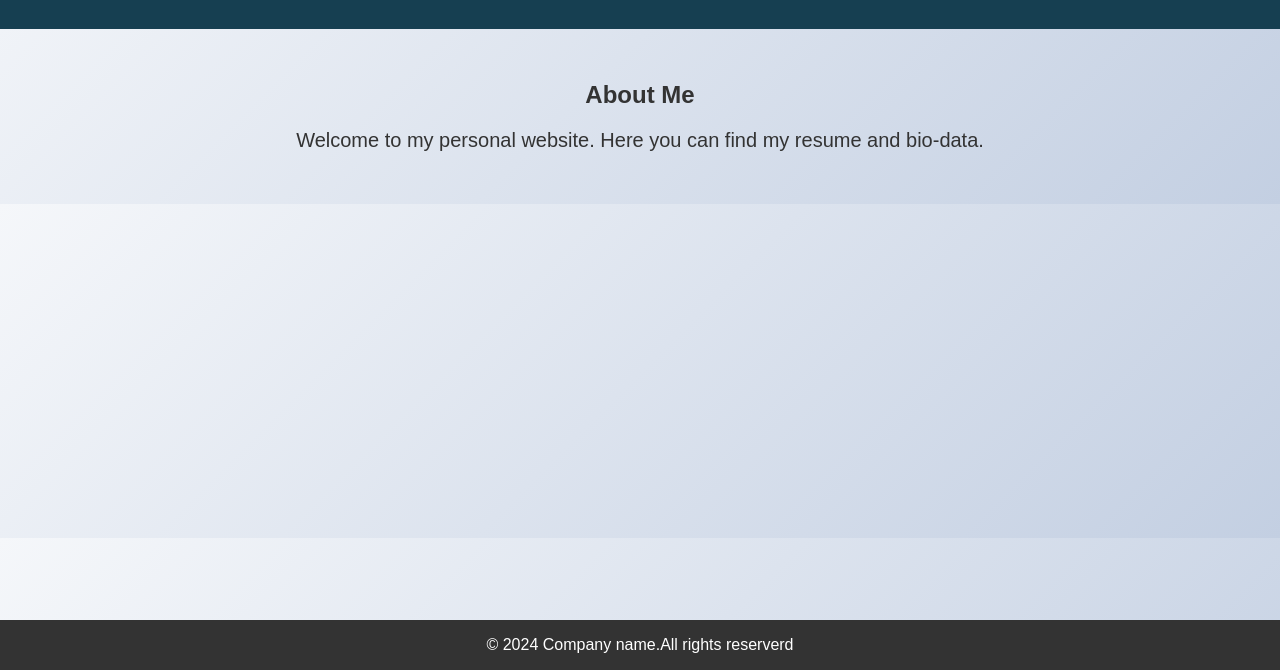
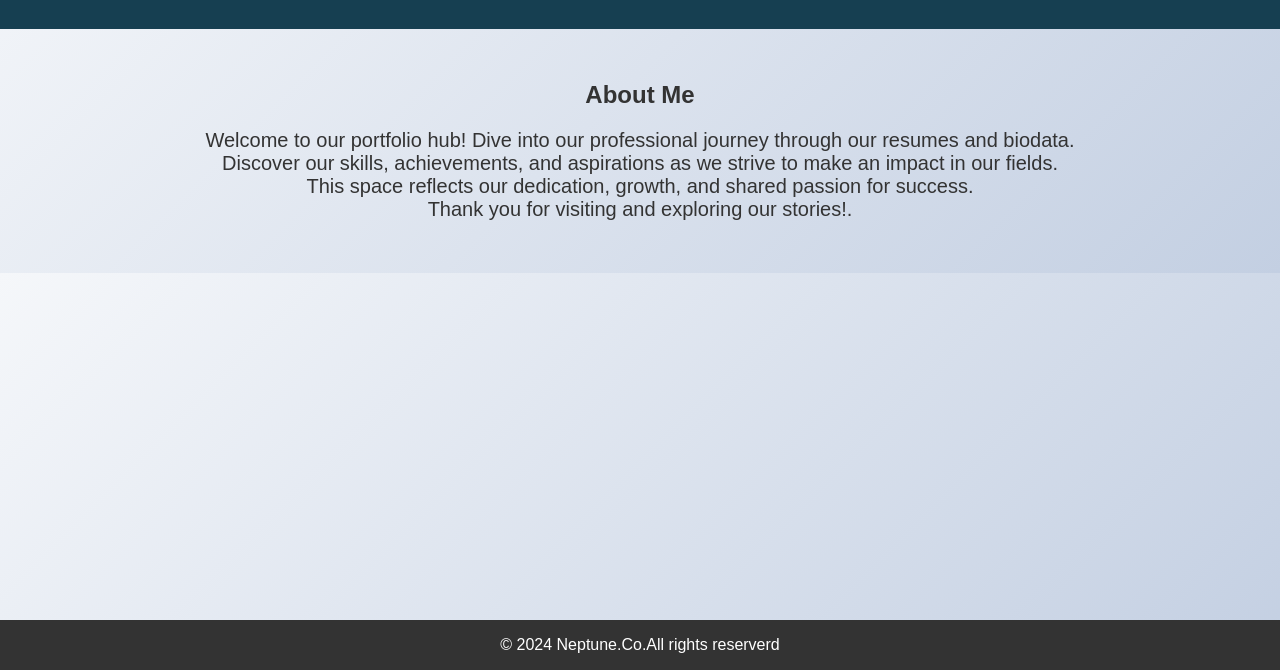
Before and after one commit to jomi08/assignment1, a plain HTML site: page index.html in a window 1280 px wide. Shown: the part 130-800 px from the top of the page. Drawn offline with Linux system fonts and the light colour scheme.

Commit message:
Update index.html

```diff
--- a/index.html
+++ b/index.html
@@ -20,10 +20,10 @@
     </header>
     <main>
         <h2>About Me</h2>
-        <p style="font-size: 20px;">Welcome to my personal website. Here you can find my resume and bio-data.</p>
+        <p style="font-size: 20px;text-align:center;">Welcome to our portfolio hub! Dive into our professional journey through our resumes and biodata.<br>Discover our skills, achievements, and aspirations as we strive to make an impact in our fields.<br>This space reflects our dedication, growth, and shared passion for success. <br>Thank you for visiting and exploring our stories!.</p>
     </main>
     <footer>
-        <p>&copy; 2024 Company name.All rights reserverd</p>
+        <p>&copy; 2024 Neptune.Co.All rights reserverd</p>
     </footer>
 </body>
 </html>
```
